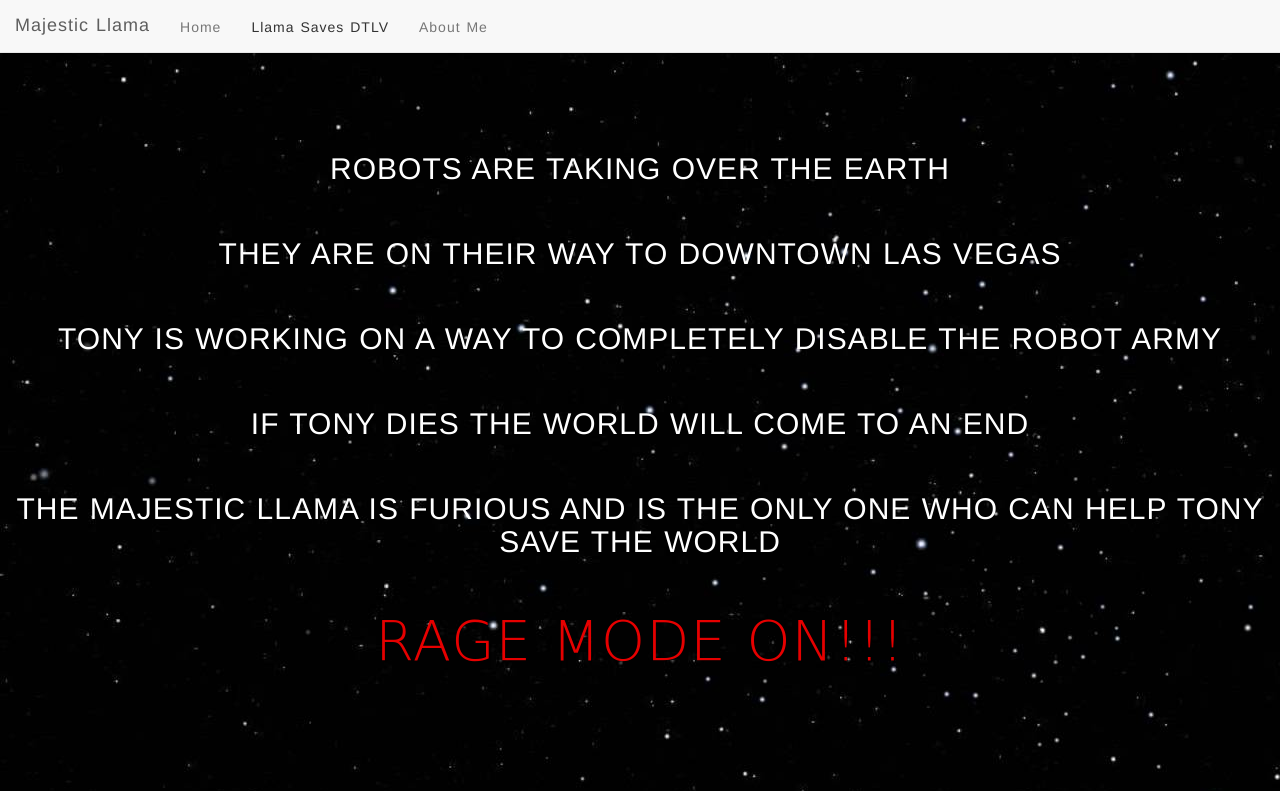
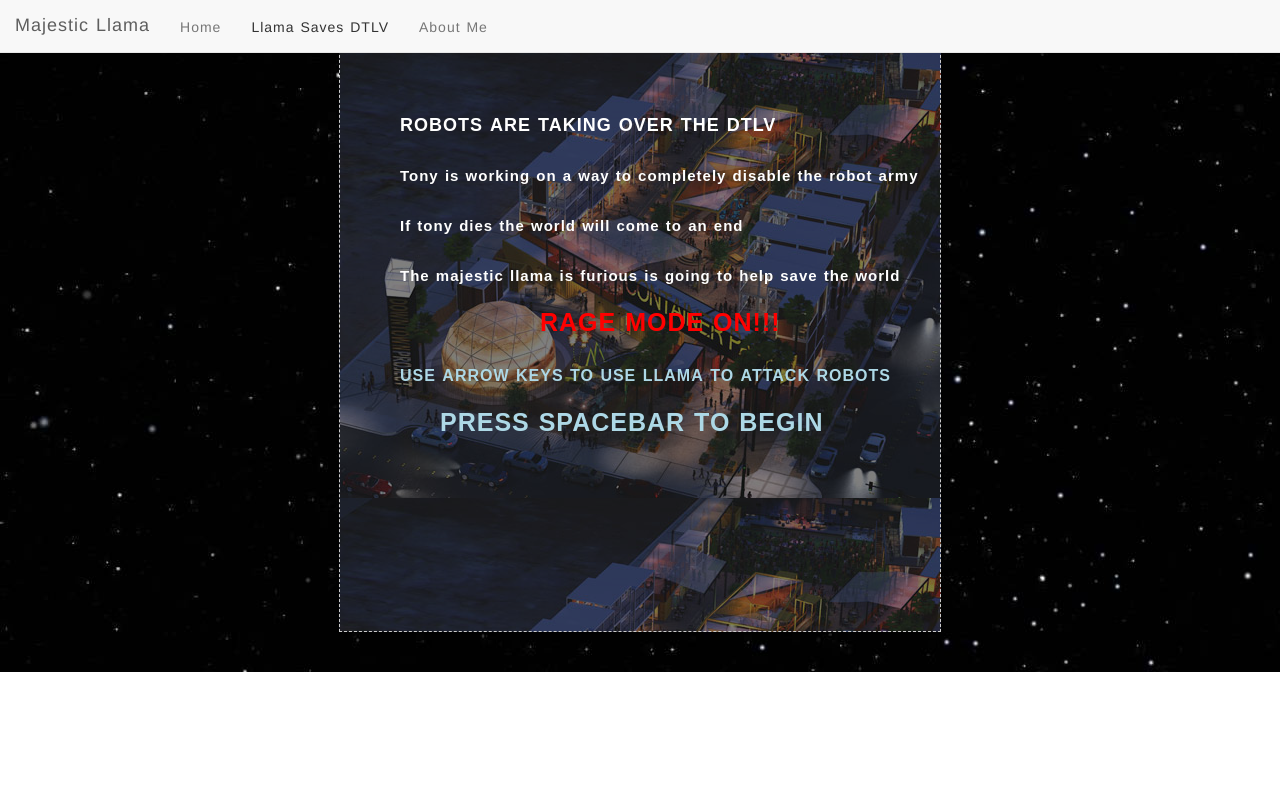
Before and after one commit to ManbirJaspal/majesticLlama, a plain HTML site: page index.html at #/aboutme in a window 1280 px wide. Both pictures are taken after a click on the link "Llama Saves DTLV". Shown: the top 791 px of the page. Drawn offline with nearby package versions, Linux system fonts and the light colour scheme; some packages are replaced by stand-ins of ours.

Commit message:
changes made

```diff
--- a/js/game.js
+++ b/js/game.js
@@ -23,7 +23,8 @@ var canvas,
     llama,
     llama_x = (width / 2) - 25, llama_y = height - 75, llama_w = 50, llama_h = 57,
     score = 0,
-    alive = true;
+    alive = true,
+    hasGameStarted = false;
 
 for (var i = 0; i < robotTotal; i++) {
 
@@ -150,17 +151,35 @@ function init() {
     console.log("game canvas = " +canvas);
 ctx = canvas.getContext('2d');
 
+    ctx.font = 'bold 18px Arial';
+  ctx.fillStyle = '#fff';
+ctx.fillText('ROBOTS ARE TAKING OVER THE DTLV', width/10, 100);
+    ctx.font = 'bold 15px Arial';
+    ctx.fillText('Tony is working on a way to completely disable the robot army', width/10, 150);
+    ctx.fillText('If tony dies the world will come to an end', width/10, 200);
+    ctx.fillText('The majestic llama is furious is going to help save the world', width/10, 250);
+    ctx.fillStyle = '#ff0000';
+    ctx.font = 'bold 25px Arial';
+    ctx.fillText('RAGE MODE ON!!!', width/3, 300);
+    ctx.font = 'bold 16px Arial';
+    ctx.fillStyle = '#ADD8E6';
+    ctx.fillText('USE ARROW KEYS TO USE LLAMA TO ATTACK ROBOTS', width/10, 350);
+    ctx.font = 'bold 25px Arial';
+    ctx.fillText('PRESS SPACEBAR TO BEGIN', width/6, 400);
+
   robot = new Image();
   robot.src = 'robot_pic.png';
   llama = new Image();
   llama.src = 'crazyllama.png';
   tony = new Image();
     tony.src= 'tony.png';
+
   document.addEventListener('keydown', keyDown, false);
   document.addEventListener('keyup', keyUp, false);
-  gameLoop();
+//  gameLoop();
 }
 function gameLoop() {
+    hasGameStarted = true;
   clearCanvas();
   if (alive) {
     llamaCollision();
@@ -179,6 +198,7 @@ function keyDown(e) {
   else if (e.keyCode == 37) leftKey = true;
   if (e.keyCode == 38) upKey = true;
   else if (e.keyCode == 40) downKey = true;
+    else if(e.keyCode == 32 && !hasGameStarted) gameLoop();
 }
 
 function keyUp(e) {
--- a/views/aboutme.html
+++ b/views/aboutme.html
@@ -53,18 +53,6 @@
 
                     </section>
 
-                    <section class="links">
-                        <div>
-                            <h2 class="h2aboutme">Other Links</h2>
-                            <ul>
-                                <li><a class = "linkaboutme"href="https://github.com/ManbirJaspal" target="_blank">GitHub</a></li>
-                                <li>
-                                    <a class = "linkaboutme"href="C:\Users\manbir\Desktop\Web programming/Resume_ManbirJaspal.pdf"
-                                       target="_blank">Resume</a></li>
-                            </ul>
-                        </div>
-                    </section>
-
         </section>
     </div>
 </section>
--- a/views/llama.html
+++ b/views/llama.html
@@ -1,13 +1,4 @@
-<div class="background"><section class="intro">
-<h2 class = "heading2">ROBOTS ARE TAKING OVER THE EARTH</h2>
-    <h2 class="heading2">They are on their way to downtown Las Vegas </h2>
-    <h2 class="heading2">Tony is working on a way to completely disable the robot army </h2>
-    <h2 class="heading2">If tony dies the world will come to an end </h2>
-    <h2 class="heading2">the majestic llama is furious and is the only one who can help tony save the world</h2>
-    <h2 class="heading2 rage">rage mode on!!!</h2>
-
-
-</section >
+<div class="background">
   <div class = "container-fluid canvasbackground">
       <canvas id="canvasnew" width="600" height="600"></canvas>
 
```
Also changed, not shown: css/game.css (line endings or trailing spaces).
